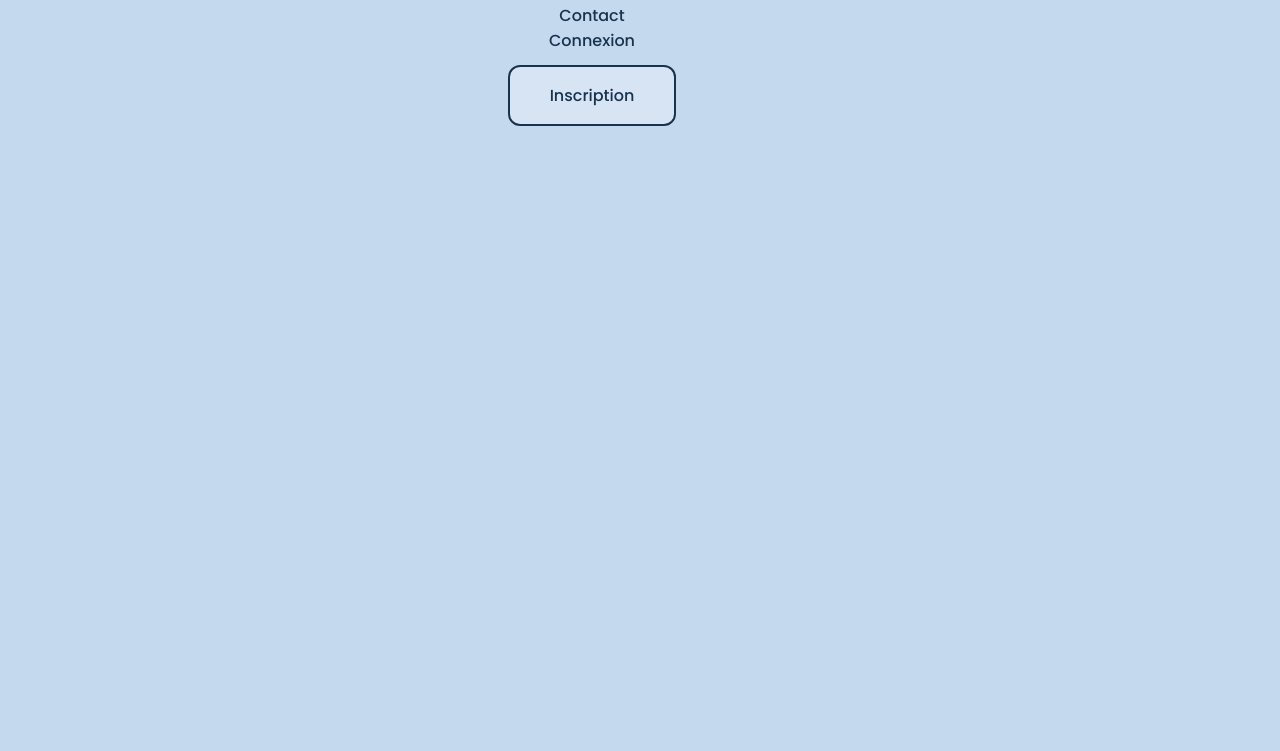
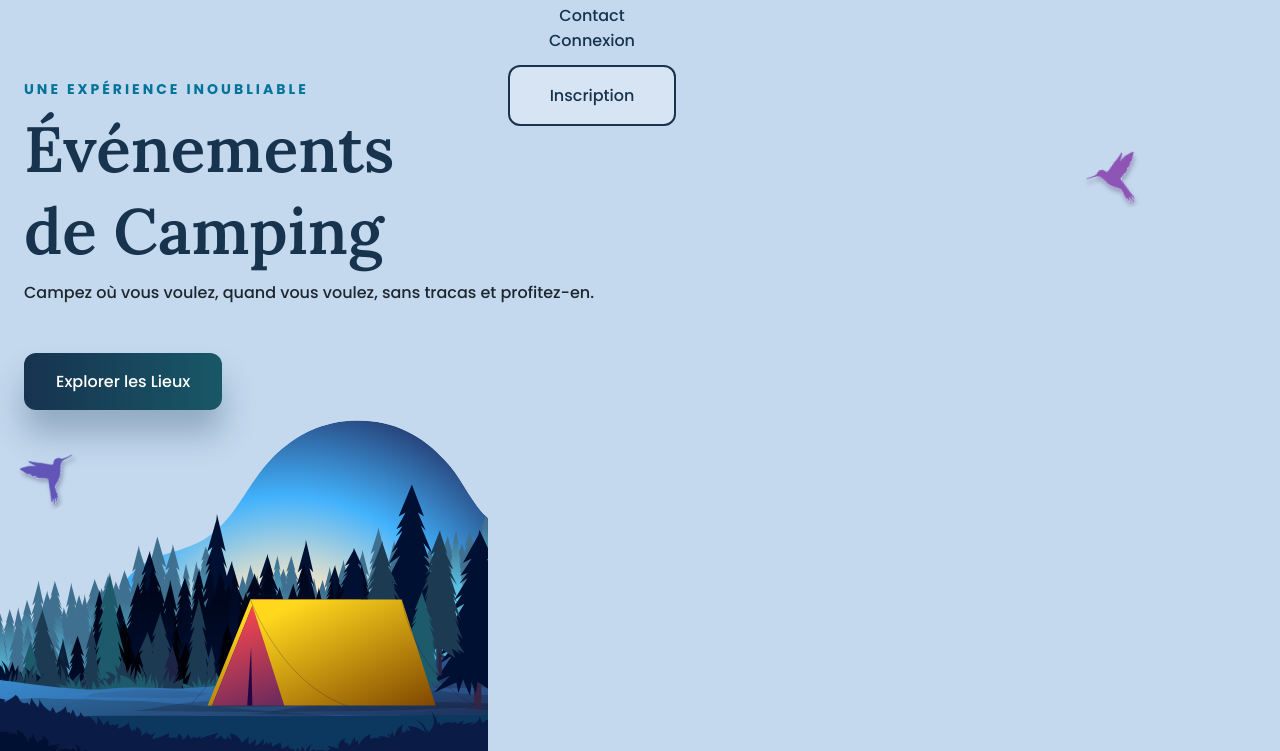
Before and after one commit to ValentinMadiot/background-animation-camping, a plain HTML site: page index.html in a window 1280 px wide. Shown: the part 49-800 px from the top of the page. Drawn offline with nearby package versions, Linux system fonts and the light colour scheme.

Commit message:
add home

```diff
--- a/assets/css/styles.css
+++ b/assets/css/styles.css
@@ -173,7 +173,79 @@ img {
 /* Change background header */
 
 /*=============== HOME ===============*/
+.home {
+  position: relative;
+}
 
+.home__container {
+  padding-top: 8rem;
+  height: 100vh;
+}
+
+.home__content {
+  position: relative;
+  z-index: 2;
+}
+
+.home__data {
+  display: grid;
+  row-gap: 0.5rem;
+}
+
+.home__subtitle {
+  font-size: var(--small-font-size);
+  color: var(--first-color);
+  letter-spacing: 3px;
+}
+
+.home__title {
+  font-size: var(--biggest-font-size);
+  font-family: var(--second-font);
+  color: var(--title-color);
+}
+
+.home__description {
+  margin-bottom: 2.5rem;
+}
+
+.home__button {
+  display: inline-block;
+  background: var(--gradient-color);
+  color: var(--white-color);
+  width: max-content;
+  padding: 1rem 2rem;
+  border-radius: 0.75rem;
+  box-shadow: 0 24px 32px hsla(210, 54%, 24%, 0.3);
+}
+
+.home__bird-1,
+.home__bird-2 {
+  position: absolute;
+  width: 60px;
+}
+
+.home__bird-1 {
+  bottom: -6rem;
+  rotate: -30deg;
+}
+
+.home__bird-2 {
+  top: 4.5rem;
+  right: 0;
+  rotate: -15deg;
+}
+
+.home__images {
+  z-index: 1;
+}
+
+.home__images img {
+  position: absolute;
+  max-width: initial;
+  width: 600px;
+  left: -7rem;
+  bottom: 0;
+}
 /*=============== BREAKPOINTS ===============*/
 /* For small devices */
 
--- a/index.html
+++ b/index.html
@@ -67,10 +67,34 @@
     <!--==================== MAIN ====================-->
     <main class="main">
       <!--==================== HOME ====================-->
-      <section class="home"></section>
-    </main>
+      <section class="home">
+        <div class="home__container container">
+          <div class="home__content">
+            <div class="home__data">
+              <h3 class="home__subtitle">UNE EXPÉRIENCE INOUBLIABLE</h3>
 
-    <!--=============== GSAP ===============-->
+              <h1 class="home__title">Événements <br> de Camping </h1>
+
+              <p class="home__description">Campez où vous voulez, quand vous voulez, sans tracas et profitez-en.</p>
+
+              <a href="#" class="home__button">Explorer les Lieux</a>
+            </div>
+
+            <img src="assets/img/bird-1.svg" alt="bird" class="home__bird-1">
+            <img src="assets/img/bird-2.svg" alt="bird" class="home__bird-2">
+          </div>
+
+          <div class="home__images">
+            <img src="assets/img/img-4.svg" alt="forest" class="home__img-4">
+            <img src="assets/img/img-3.svg" alt="forest" class="home__img-3">
+            <img src="assets/img/img-2.svg" alt="forest" class="home__img-2">
+            <img src="assets/img/img-1.svg" alt="forest" class="home__img-1">
+          </div>
+        </div>
+        </section>
+      </main>
+
+      <!--=============== GSAP ===============-->
     <script src=""></script>
 
     <!--=============== MAIN JS ===============-->
```
